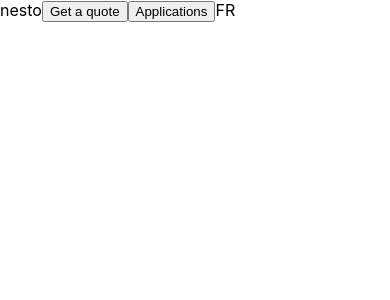
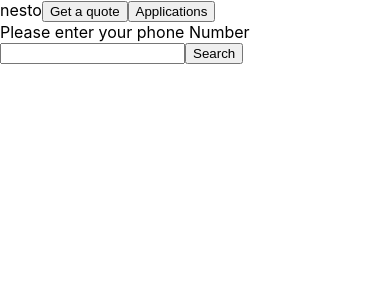
Before and after one commit to natelufuluabo/Free-Quote, a React (Create React App) app in the folder free-quote/: page /applications in a window 390 px wide. Shown: the top 300 px of the page. Built offline with nearby package versions, Linux system fonts and the light colour scheme; no server answers.

Commit message:
successfully implemented the ability to search for user applications based on their phone number

```diff
--- a/free-quote/src/App.tsx
+++ b/free-quote/src/App.tsx
@@ -4,7 +4,8 @@ import NavbarComponent from './Components/Navbar Component/NavbarComponent';
 import GetAQuotePage from './Pages/Get A Quote /GetAQuotePage';
 import ProductsPage from './Pages/Products/ProductsPage';
 import ContactPage from './Pages/Contact/ContactPage';
-import Review from './Pages/Review Application/Review';
+import ReviewPage from './Pages/Review Application/ReviewPage';
+import ViewApplicationPage from './Pages/View Application/ViewApplicationPage';
 import { Route, Routes } from 'react-router-dom';
 
 function App() {
@@ -15,7 +16,8 @@ function App() {
         <Route path='/' element={<GetAQuotePage />} />
         <Route path='/products' element={<ProductsPage />} />
         <Route path='/contact' element={<ContactPage />} />
-        <Route path='/review' element={<Review />} />
+        <Route path='/review' element={<ReviewPage />} />
+        <Route path='/applications' element={<ViewApplicationPage />} />
       </Routes>
     </>
   );
--- a/free-quote/src/Components/Navbar Component/NavbarComponent.tsx
+++ b/free-quote/src/Components/Navbar Component/NavbarComponent.tsx
@@ -9,8 +9,9 @@ const NavbarComponent = () => {
                 <Link to='/'>
                     <button>Get a quote</button>
                 </Link>
-                <button>Applications</button>
-                <span className="navbar-language">FR</span>
+                <Link to='/applications'>
+                    <button>Applications</button>
+                </Link>
             </span>
         </nav>
     )
--- /dev/null
+++ b/free-quote/src/Components/Search Application Component/SearchApplicationComponent.tsx
@@ -0,0 +1,51 @@
+import React, { useEffect, useState } from "react";
+import axios from "axios";
+import { DEFAULT_HEADERS, Application } from '../../Utilities/utilities';
+
+const SearchApplicationComponent = () => {
+    const [applications, setApplications] = useState<Application[]>([]);
+    const [userPhone, setUserID] = useState('');
+    const handleClick = (evt:React.MouseEvent<HTMLButtonElement>) => {
+        evt.preventDefault();
+        const filteredApplications = () => {
+            for (let application of applications) {
+                const applicants = application.applicants;
+                for (let i = 0; i < applicants.length; i++) {
+                    if (applicants[i].phone === userPhone) console.log(application);
+                }
+            }
+        }
+        filteredApplications();
+    }
+    useEffect(() => {
+        const getApplications = async () => {
+            try {
+                const applications : Application[] = (await axios.get('https://nesto-fe-exam.vercel.app/api/applications', {
+                    headers : {
+                      ...DEFAULT_HEADERS
+                    }
+                })).data
+                setApplications(applications);
+            } catch (error) {
+                if (error instanceof Error) {
+                    console.log(error.message)
+                }
+            }
+        }
+        getApplications();
+    }, [])
+    return (
+        <div>
+            <span>Please enter your phone Number</span>
+            <form>
+                <input
+                    value={userPhone}
+                    onChange={(evt) => setUserID(evt.target.value)}
+                />
+                <button onClick={handleClick}>Search</button>
+            </form>
+        </div>
+    )
+}
+
+export default SearchApplicationComponent;
--- a/free-quote/src/Pages/Review Application/Review.tsx
+++ b/free-quote/src/Pages/Review Application/ReviewPage.tsx
@@ -7,7 +7,7 @@ import { DEFAULT_HEADERS, Application } from "../../Utilities/utilities";
 import PersonalSectionComponent from "../../Components/Review Application Components/Personal Section Component/PersonalSectionComponent";
 import ProductSectionComponent from "../../Components/Review Application Components/Produtc Section Component/ProductSectionComponent";
 
-const Review = () => {
+const ReviewPage = () => {
     const userInput = useRecoilValue(userInputAtom);
     const application = useRecoilValue(applicationAtom);
     const [updateSuccessful, setUpdateSuccessful] = useState(false);
@@ -42,7 +42,7 @@ const Review = () => {
                             <span>One of our advisors will be in touch with you soon</span>
                         </div>
                     </div>
-                    <Link to='/application'>
+                    <Link to='/applications'>
                         <button onClick={() => setShowBox(false)}>View Application</button>
                     </Link>
                 </div>
@@ -60,4 +60,4 @@ const Review = () => {
     )
 }
 
-export default Review;
+export default ReviewPage;
--- /dev/null
+++ b/free-quote/src/Pages/View Application/ViewApplicationPage.tsx
@@ -0,0 +1,12 @@
+import React from "react";
+import SearchApplicationComponent from "../../Components/Search Application Component/SearchApplicationComponent";
+
+const ViewApplicationPage = () => {
+    return (
+        <div className="viewapplicationpage-container">
+            <SearchApplicationComponent />
+        </div>
+    )
+}
+
+export default ViewApplicationPage;
```
